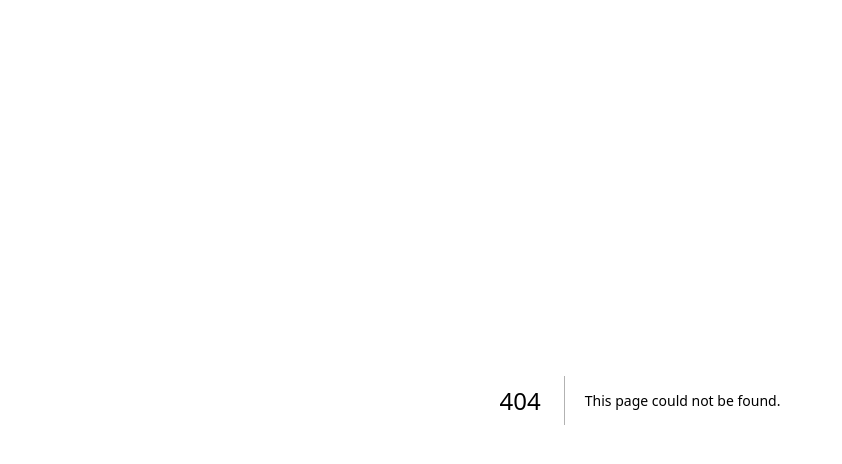
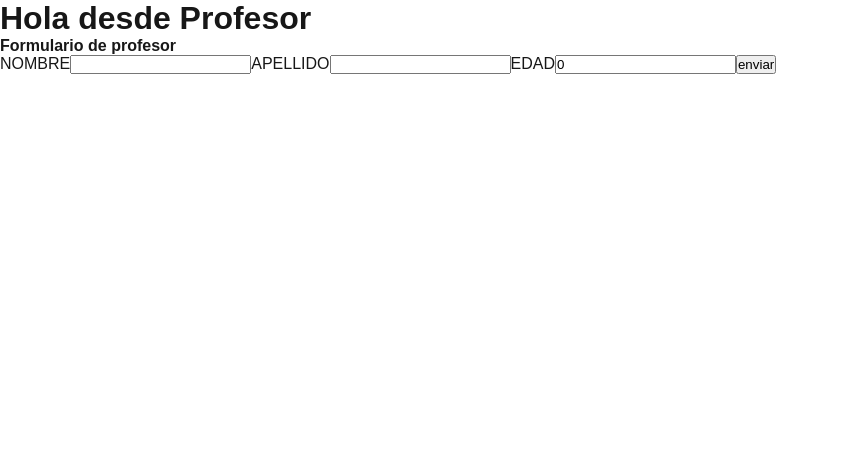
Before and after one commit to BadMastropiero/nextjs-practica, a Next.js app: page /profesor in a window 1280 px wide. Before the commit this address had no page. Shown: the top 464 px of the page, without its empty margins (0-842 px from the left). Built offline with nearby package versions, Linux system fonts and the light colour scheme.

Commit message:
Componente formulario

```diff
--- /dev/null
+++ b/src/componentes/Formulario/index.tsx
@@ -0,0 +1,57 @@
+import React ,{useState} from "react";
+
+interface FormData {
+    nombre: string;
+    apellido: string;
+    edad: number;
+  }
+
+export default function Formulario() {
+    const [formData, setFormData] = useState<FormData>({
+        nombre: '',
+        apellido: '',
+        edad: 0
+      });
+
+    const handleChange = (e: React.ChangeEvent<HTMLInputElement>) => {
+        const { name, value } = e.target;
+        setFormData((prevState) => ({
+          ...prevState,
+          [name]: name === 'edad' ? Number(value) : value
+        }));
+      };
+
+    const handleSubmit = (e: React.FormEvent) => {
+        e.preventDefault();
+        console.log(formData)
+      };
+    return (
+        <div>
+            <h4>Formulario de profesor</h4>
+            <form onSubmit={handleSubmit}>
+                <label htmlFor="nombre">NOMBRE</label>
+                <input
+                    type="text"
+                    name="nombre"
+                    value={ formData.nombre }
+                    onChange={ handleChange }
+                />
+                <label htmlFor="apellido">APELLIDO</label>
+                <input
+                    type="text"
+                    name="apellido"
+                    value={ formData.apellido }
+                    onChange={ handleChange }
+                />
+                <label htmlFor="edad">EDAD</label>
+                <input
+                    type="number"
+                    name="edad"
+                    value={ formData.edad }
+                    onChange={ handleChange }
+                />
+                <button type="submit">enviar</button>
+            </form>
+        </div>
+    );
+}
--- /dev/null
+++ b/src/pages/profesor/index.tsx
@@ -0,0 +1,14 @@
+import React from "react"
+import Formulario from "@/componentes/Formulario";
+
+export default function Profesor(){
+
+    return(
+        <div>
+            <h1>
+                Hola desde Profesor
+            </h1>
+            <Formulario/>
+        </div>
+    );
+}
```
